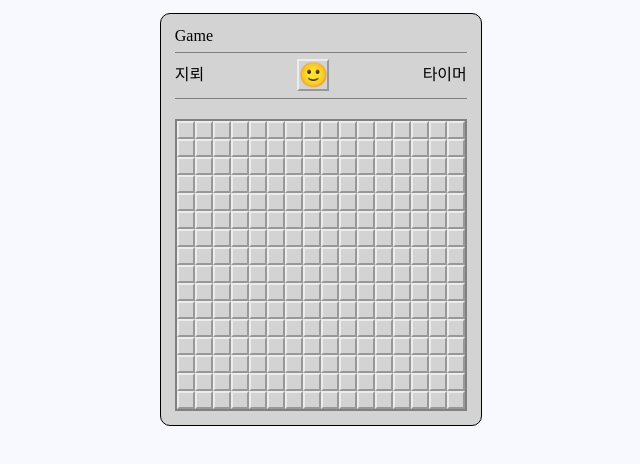
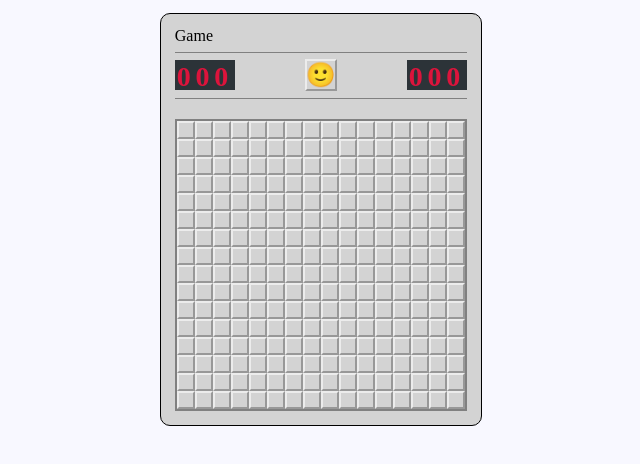
Before and after one commit to guridaek/ts-minesweeper, a React (Vite) app: page / in a window 1280 px wide. Shown: the top 464 px of the page, without its empty margins (332-972 px from the left). Built offline with nearby package versions, Linux system fonts and the light colour scheme.

Commit message:
feat: 타이머 기능

```diff
--- a/src/components/StatusBar/StatusBar.styled.ts
+++ b/src/components/StatusBar/StatusBar.styled.ts
@@ -29,3 +29,29 @@ export const ResetButton = styled.button`
     cursor: pointer;
   }
 `;
+
+export const Counter = styled.ul`
+  display: flex;
+
+  width: 60px;
+  height: 30px;
+
+  box-sizing: border-box;
+  padding: 0 2px 0 2px;
+
+  background-color: #2c3338;
+`;
+
+export const Digit = styled.li`
+  display: flex;
+  align-items: center;
+
+  width: 100%;
+  height: 100%;
+
+  padding-top: 2px;
+
+  color: crimson;
+  font-size: 28px;
+  font-weight: bold;
+`;
--- a/src/components/StatusBar/StatusBar.tsx
+++ b/src/components/StatusBar/StatusBar.tsx
@@ -1,5 +1,11 @@
+import useInterval from "../../hooks/useInterval";
 import { useAppDispatch, useAppSelector } from "../../redux/hooks";
-import { selectGameStatus, resetGame } from "../../redux/slice/minesweeperSlice";
+import {
+  selectGameStatus,
+  resetGame,
+  selectTimer,
+  tickTimer,
+} from "../../redux/slice/minesweeperSlice";
 import * as S from "./StatusBar.styled";
 
 const ROW = 16;
@@ -8,7 +14,15 @@ const MINES = 20;
 
 function StatusBar() {
   const status = useAppSelector(selectGameStatus);
+  const timer = useAppSelector(selectTimer);
   const dispatch = useAppDispatch();
+
+  useInterval(
+    () => {
+      dispatch(tickTimer());
+    },
+    status === "IN_PROGRESS" ? 1000 : null
+  );
 
   const handleResetButtonClick = () => {
     dispatch(resetGame({ row: ROW, column: COLUMN, mines: MINES }));
@@ -16,11 +30,19 @@ function StatusBar() {
 
   return (
     <S.Container>
-      <div>지뢰</div>
+      <S.Counter>
+        {[0, 0, 0].map((value, idx) => (
+          <S.Digit key={idx}>{value}</S.Digit>
+        ))}
+      </S.Counter>
       <S.ResetButton onClick={handleResetButtonClick}>
         {status === "WIN" ? "😎" : status === "DEFEAT" ? "😵" : "🙂"}
       </S.ResetButton>
-      <div>타이머</div>
+      <S.Counter>
+        {timer.split("").map((value, idx) => (
+          <S.Digit key={idx}>{value}</S.Digit>
+        ))}
+      </S.Counter>
     </S.Container>
   );
 }
--- a/src/redux/slice/minesweeperSlice.ts
+++ b/src/redux/slice/minesweeperSlice.ts
@@ -7,7 +7,7 @@ export interface MineSweeperState {
   status: "IDLE" | "IN_PROGRESS" | "WIN" | "DEFEAT";
   board: number[][];
   cellStatus: CellState[][];
-  time: number;
+  timer: number;
   row: number;
   column: number;
   mines: number;
@@ -19,7 +19,7 @@ const initialState: MineSweeperState = {
   status: "IDLE",
   board: Array.from(Array(16), () => new Array(16).fill(0)),
   cellStatus: Array.from(Array(16), () => new Array(16).fill(CellState.CLOSED)),
-  time: 0,
+  timer: 0,
   row: 16,
   column: 16,
   mines: 40,
@@ -43,7 +43,7 @@ export const mineSweeperSlice = createSlice({
       state.status = "IDLE";
       state.board = Array.from(Array(row), () => new Array(column).fill(0));
       state.cellStatus = Array.from(Array(row), () => new Array(column).fill(CellState.CLOSED));
-      state.time = 0;
+      state.timer = 0;
       state.row = row;
       state.column = column;
       state.mines = mines;
@@ -63,7 +63,7 @@ export const mineSweeperSlice = createSlice({
       });
 
       state.status = "IN_PROGRESS";
-      state.time = 0;
+      state.timer = 0;
     },
     clickCell: (state, action: PayloadAction<[number, number]>) => {
       const [x, y] = action.payload;
@@ -89,15 +89,20 @@ export const mineSweeperSlice = createSlice({
         state.status = "WIN";
       }
     },
+    tickTimer: (state) => {
+      state.timer += 1;
+    },
   },
 });
 
-export const { resetGame, startGame, clickCell } = mineSweeperSlice.actions;
+export const { resetGame, startGame, clickCell, tickTimer } = mineSweeperSlice.actions;
 
 export const selectBoard = (state: RootState) => state.mineSweeper.board;
 export const selectBoardRow = (state: RootState) => state.mineSweeper.row;
 export const selectBoardColumn = (state: RootState) => state.mineSweeper.column;
 export const selectCellStatus = (state: RootState) => state.mineSweeper.cellStatus;
 export const selectGameStatus = (state: RootState) => state.mineSweeper.status;
+export const selectTimer = (state: RootState) =>
+  state.mineSweeper.timer.toString().padStart(3, "0");
 
 export default mineSweeperSlice.reducer;
```
